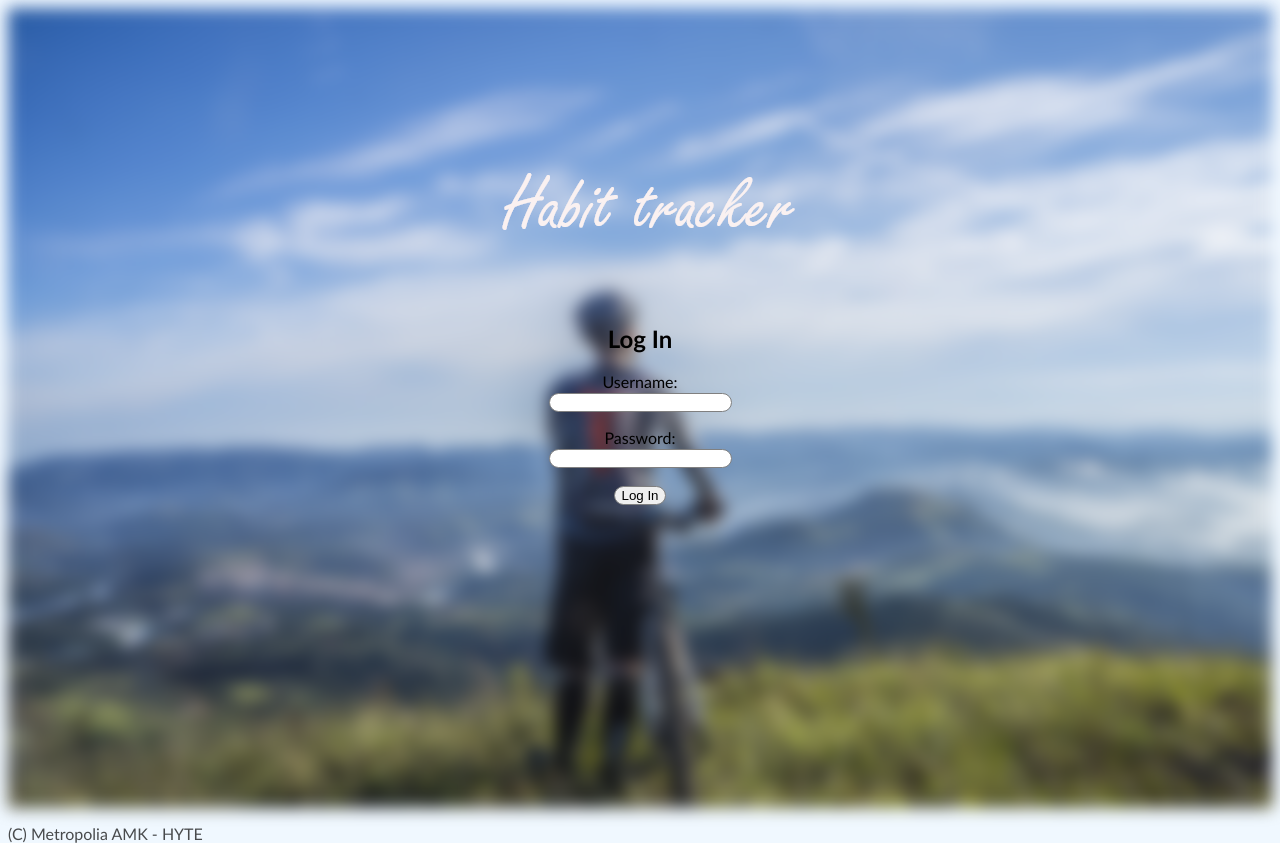
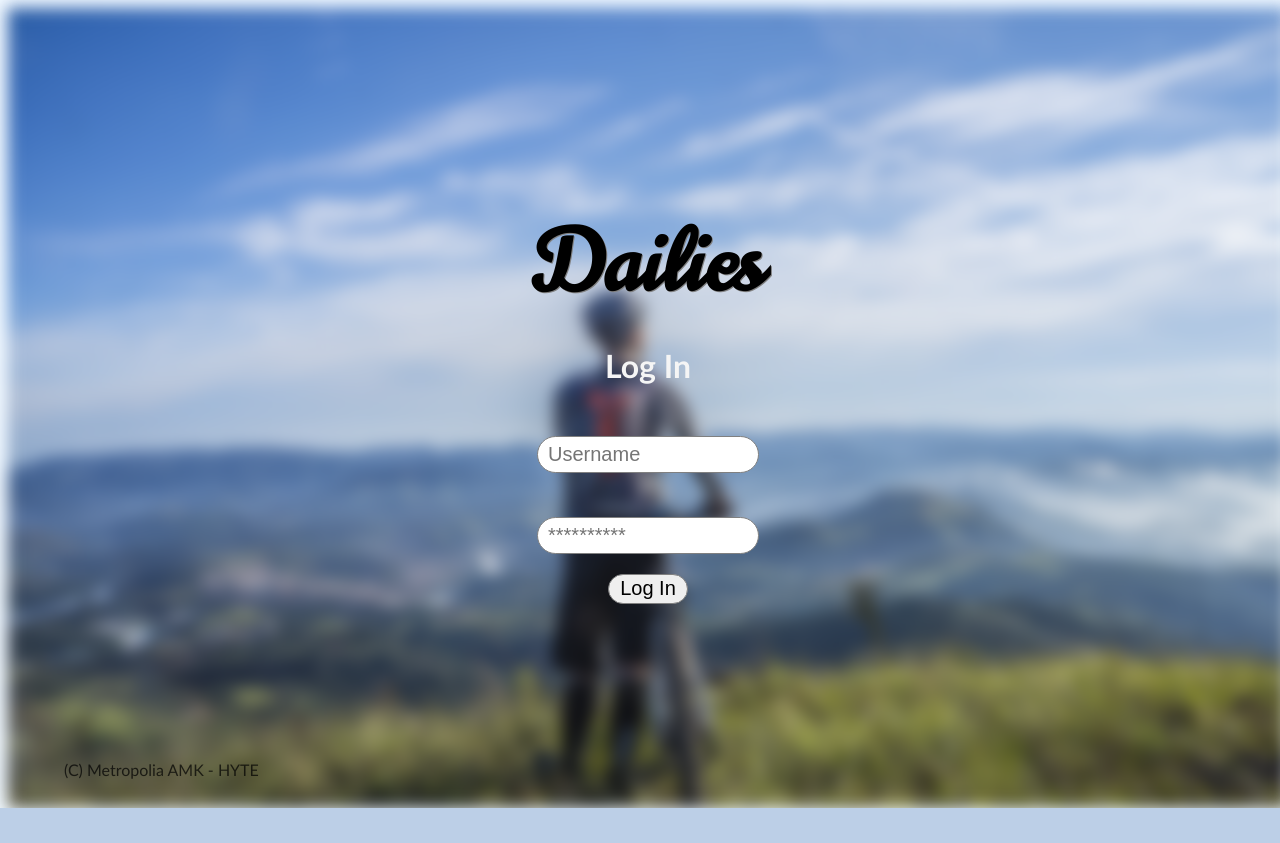
Before and after one commit to Scupo/Web_project_hyte, a PHP site: page / in a window 1280 px wide. After the commit the page ends 808 px from the top, so only its background shows below. Run offline with PHP 8.4, Linux system fonts and the light colour scheme.

Commit message:
login sivu kuoseis

```diff
--- a/css/main.css
+++ b/css/main.css
@@ -1,6 +1,3 @@
-body, html {
-    height: 100%;
-  }
 
 
 body{
@@ -25,12 +22,13 @@ h1{
 
     width: 100%;
     height: 100%;
-    position:relative;
+    position: absolute;;
 
     }
 
+    /* Background img */
+
 .bg-image {
-    /* Background img */
     background-image: url('../img/Bike-adventure.jpg');
     top:0;
     left:0;
@@ -40,38 +38,88 @@ h1{
     background-position: center;
     background-repeat: no-repeat;
     background-size: cover;
-    position: absolute;
     filter: blur(8px);
     -webkit-filter: blur(8px);
     z-index: 0;
 }
-.hb-txt-img{
+/*.hb-txt-img{
     background-image: url('../img/Habit-tracker-txt.png');
-    top:0;
-    left:50px;
-    right:0;
-    bottom:400px;
     background-position: center;
     background-repeat: no-repeat;
-    max-width: 100%;
+    width: 100%;
     display: block;
     position: absolute;
+    z-index: 1;
+    bottom: 15%;
+    top: 0;
+    right: 0;
+    left: 0;
+}
+    */
+
+
+    /* LOGIN */
+form{
+    display: block;
+    top: 250px;
+    position: absolute;
+    left: 25%;
 
 }
-form{
+.login fieldset{
+    border: 0px;
+    text-align: center;
+}
+.login fieldset h2{
+    color: whitesmoke;
+    font-size: 32px;
+}
+.login fieldset p{
+    font-size: 20px;
+}
+.login{
+    position: relative;
+    margin: 0 auto;
+    width: 500px;
     display: block;
-    margin: auto;
-    top: 290px;
-    text-align: center;
-    position: relative;
+    height: 700px;
 
 }
+.login h1{
+    font-family: 'Norican', cursive;
+    font-size: 84px;
+    text-align: center;
+    top: 20%;
+}
+input{
 
-fieldset {
-
-    border: 0px;
+    border-radius: 50px;
+    border: 1px solid grey;
+    width: 200px;
+    height: 35px;
+    font-size: 20px;
 
 }
+input[type=text]{
+    padding: 0px 10px;
+    font-size: 20px;
+}
+input[type=password]{
+    padding: 0px 10px;
+    font-size: 20px;
+}
+input:focus{
+    background-color: bisque;
+}
+
+#submit:hover{
+    background-color: bisque;
+}
+#submit{
+    width: 80px;
+    height: 30px;
+}
+
 
 @media screen and (min-width: 700px){
     form{
@@ -79,24 +127,13 @@ fieldset {
     }}
 
 footer{
-    color: rgba(0, 0, 0, 0.7)
+    color: rgba(0, 0, 0, 0.7);
+    position: absolute;
+    top: 93%;
+    left: 5%;
 }
 
-input{
 
-    border-radius: 50px;
-    border: 1px solid grey;
-
-}
-input:focus{
-    background-color: bisque;
-}
-.login fieldset{
-    border-radius: 15px 50px;
-}
-#submit:hover{
-    background-color: bisque;
-}
 
 /* PHP */
 #php-p{
--- a/index.html
+++ b/index.html
@@ -6,7 +6,7 @@
     <meta http-equiv="X-UA-Compatible" content="ie=edge">
     <title>HABIT</title>
     <link rel="stylesheet" href="css/main.css">
-
+    <link href="https://fonts.googleapis.com/css?family=Norican" rel="stylesheet">
 
 </head>
 <body>
@@ -20,16 +20,15 @@
             </div>
 
     <div class="login">
+        <h1>Dailies</h1>
         <form action="action.php" method="post">
             <fieldset>
                 <h2>Log In</h2>
-                <p>Username:<br> <input type="text" name="name" title="Username accepts only alphabetical characters. No spaces, numbers or special characters." /></p>
-                <p>Password:<br> <input type="password" name="pw" title="Password should be 8-16 characters long."/></p>
+                <p><br> <input type="text" name="name" title="Username accepts only alphabetical characters. No spaces, numbers or special characters." id="username" placeholder="Username" /></p>
+                <p><br> <input type="password" name="pw" title="Password should be 8-16 characters long." id="pw" placeholder="**********"/></p>
                 <p><input type="submit"  value="Log In" id="submit" /></p>
             </fieldset>
         </form>
-        <div class="hb-txt-img">
-            </div>
     </div>
 </div>
 
```
